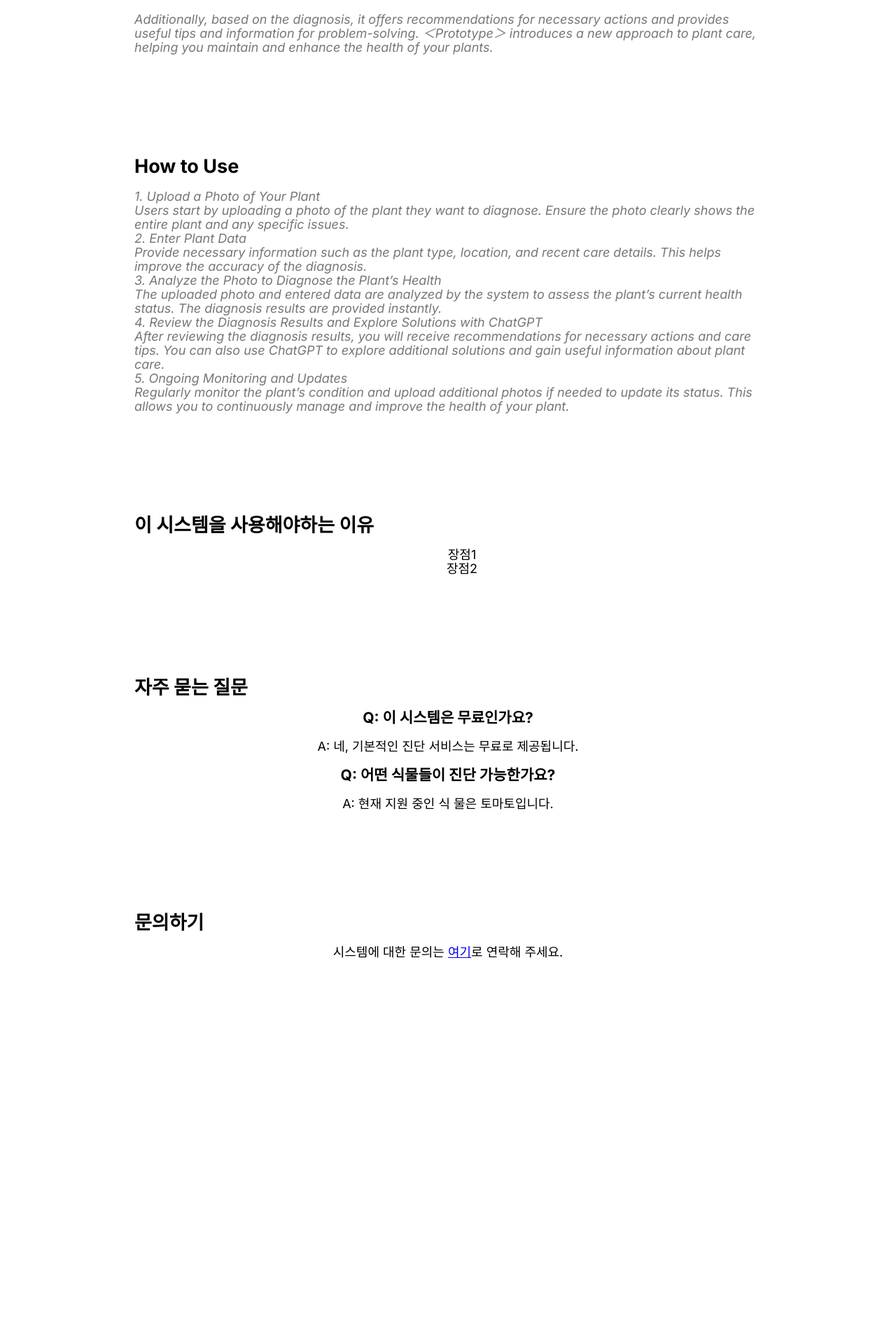
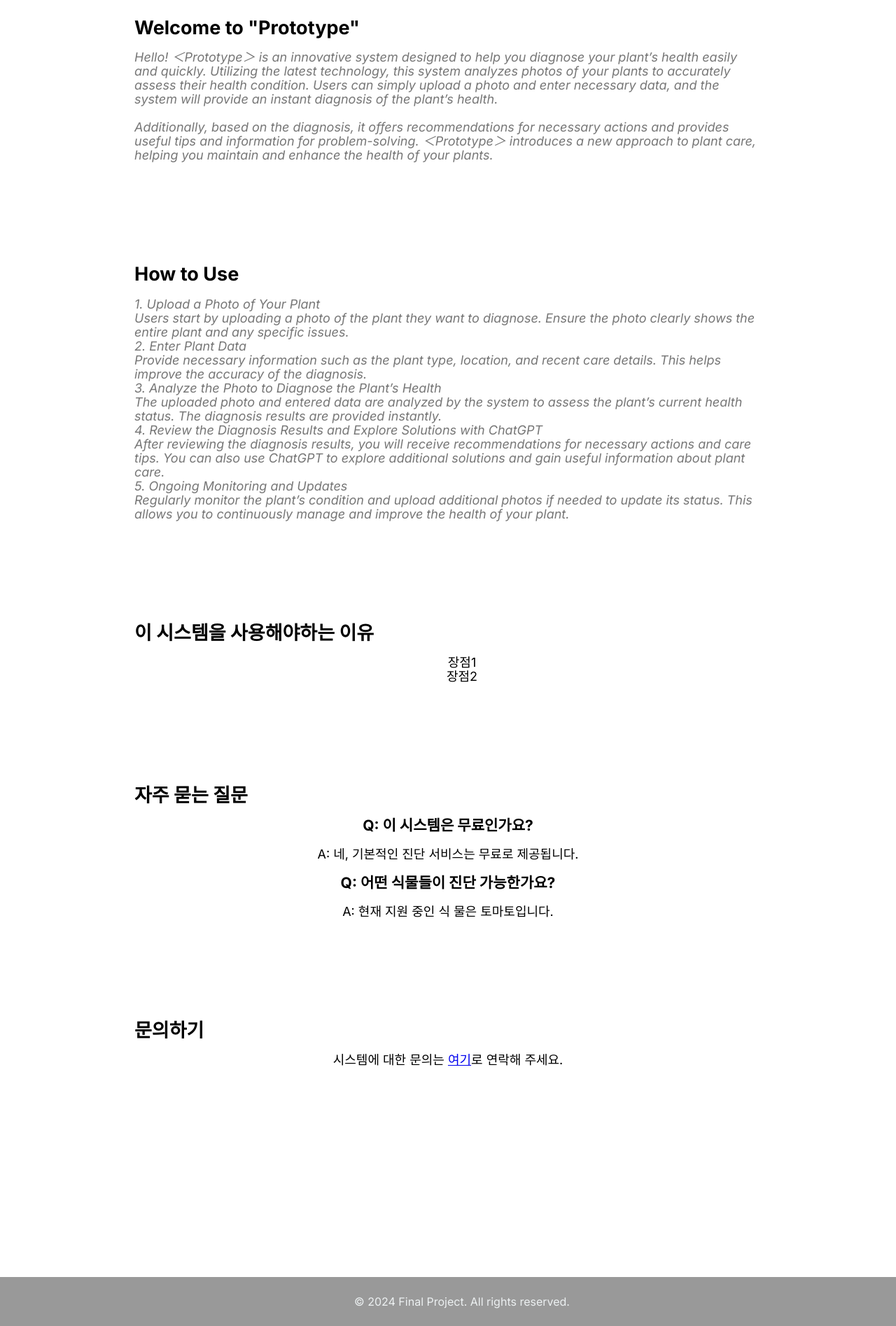
Before and after one commit to CBNU-Graduation-Projects/PlantAI-BackEnd, a React (Create React App) app in the folder plant_web_app/: page /home in a window 1280 px wide. Shown: the part 815-2710 px from the top of the page at 70% size. Before the commit the page ends 2486 px from the top, so only its background shows below. Built offline with nearby package versions, Linux system fonts and the light colour scheme.

Commit message:
네비바고정 및 footer 삽입

```diff
--- a/plant_web_app/src/App.js
+++ b/plant_web_app/src/App.js
@@ -10,7 +10,7 @@ import Home from './pages/Home';
 import Contact from './pages/Contact';
 import NotFound from './pages/NotFound';
 import Result from './pages/Result';
-
+import Footer from './pages/Footer';
 
 
 function App() {
@@ -27,7 +27,7 @@ function App() {
 
         <Route path="*" element={<NotFound />} />|
       </Routes>
-
+      <Footer />
     </div>
   );
 }
--- a/plant_web_app/src/index.css
+++ b/plant_web_app/src/index.css
@@ -2,6 +2,7 @@
 
 body {
   margin: 0;
+  padding-top: 82px;
   /* font-family: -apple-system, BlinkMacSystemFont, 'Segoe UI', 'Roboto', 'Oxygen',
     'Ubuntu', 'Cantarell', 'Fira Sans', 'Droid Sans', 'Helvetica Neue',
     sans-serif; */
--- /dev/null
+++ b/plant_web_app/src/pages/Footer.js
@@ -0,0 +1,22 @@
+import React from "react";
+
+const Footer = () => {
+    return (
+        <div style={{
+            textAlign: 'center',
+            padding: '20px',
+            backgroundColor: '#999',
+            color: '#ecf0f1',
+            bottom: 0,
+            left: 0,
+            width: '100%',
+        }}>
+            <p style={{ margin: '5px 0' }}>
+                © 2024 Final Project. All rights reserved.
+            </p>
+
+        </div>
+    );
+}
+
+export default Footer;
--- a/plant_web_app/src/pages/Home.js
+++ b/plant_web_app/src/pages/Home.js
@@ -13,8 +13,9 @@ const Home = () => {
         <h1 className='header neon'>Easily diagnose, <br /> your plant's health.</h1>
         <h1 className='rightalign'>—Your growing guide to thriving greenery!</h1>
       </section>
+      <hr />
       <section className="section">
-        <h2 className='sectiontitle'>Welcome to "Porototype"</h2>
+        <h2 className='sectiontitle'>Welcome to "Prototype"</h2>
         <p className='sectiondescribe'>
           Hello! ＜Prototype＞ is an innovative system designed to help you diagnose your plant’s health easily and quickly.
           Utilizing the latest technology, this system analyzes photos of your plants to accurately assess their health condition.
@@ -39,7 +40,7 @@ const Home = () => {
           After reviewing the diagnosis results, you will receive recommendations for necessary actions and care tips. You can also use ChatGPT to explore additional solutions and gain useful information about plant care.<br />
 
           5. Ongoing Monitoring and Updates<br />
-          Regularly monitor the plant’s condition and upload additional photos if needed to update its status. This allows you to continuously manage and improve the health of your plant.<br />
+          Regularly monitor the plant’s condition and upload additional photos if needed to update its status. This allows you to continuously manage and improve the health of your plant.
         </p>
       </section>
       <section className="section">
--- a/plant_web_app/src/pages/home.css
+++ b/plant_web_app/src/pages/home.css
@@ -6,7 +6,7 @@
 
 .header {
     font-size: 57px;
-    line-height: 1.5
+    line-height: 1.5;
 }
 
 .rightalign {
@@ -27,6 +27,8 @@
 .section
 {
     margin-top: 150px;
+    margin-bottom: 150px;
+
 }
 
 .mainpage {
--- a/plant_web_app/src/pages/nav.css
+++ b/plant_web_app/src/pages/nav.css
@@ -14,7 +14,8 @@
     justify-content: center;
     overflow: visible;
     padding: 0 16px;
-    position: relative;
+    position: fixed;
+    top:0;
     width: 100%;
     box-shadow: 0px 5px 7px lightgrey;
     background-color:#224433;
```
